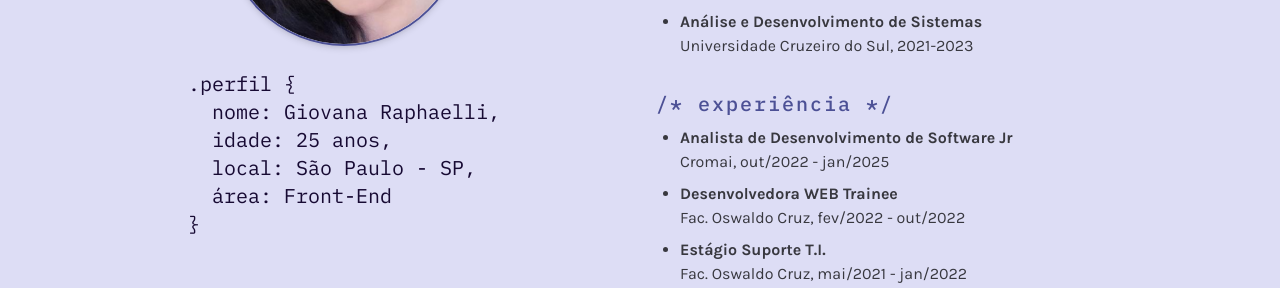
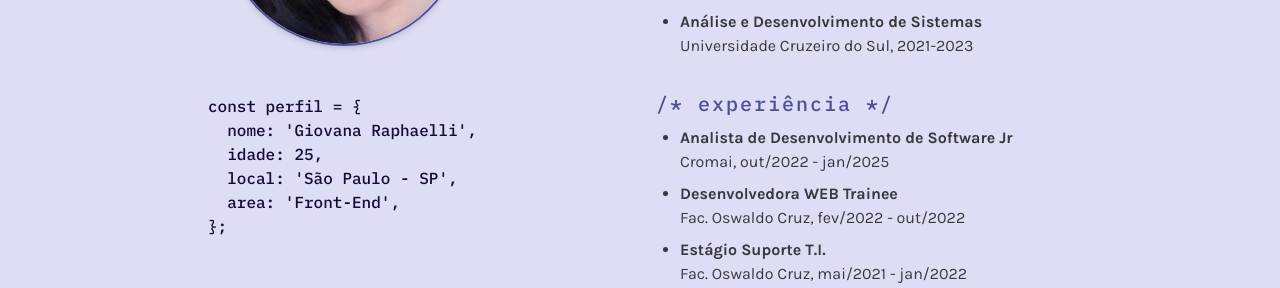
Before and after one commit to giovanaraphaelli/portfolio, a React (Vite) app: page / in a window 1280 px wide. Shown: the part 1164-1452 px from the top of the page. Built offline with nearby package versions, Linux system fonts and the light colour scheme; no server answers.

Commit message:
feat: add use-typing-effect hook

```diff
--- a/package.json
+++ b/package.json
@@ -24,7 +24,7 @@
     "react-dom": "^18.3.1",
     "react-hook-form": "^7.54.2",
     "react-icons": "^5.4.0",
-    "react-markdown": "^9.0.3",
+    "react-intersection-observer": "^9.15.0",
     "swiper": "^11.2.1",
     "tailwind-merge": "^2.6.0",
     "tailwindcss-animate": "^1.0.7",
--- /dev/null
+++ b/src/hooks/use-typing-effect.ts
@@ -0,0 +1,19 @@
+import { useEffect, useState } from 'react';
+
+export function useTypingEffect(text: string, speed: number, trigger: boolean) {
+  const [typedText, setTypedText] = useState('');
+
+  useEffect(() => {
+    if (trigger) {
+      let i = 0;
+      const interval = setInterval(() => {
+        setTypedText(text.slice(0, i));
+        i++;
+        if (i > text.length) clearInterval(interval);
+      }, speed);
+      return () => clearInterval(interval);
+    }
+  }, [text, speed, trigger]);
+
+  return typedText;
+}
--- a/src/pages/about/index.tsx
+++ b/src/pages/about/index.tsx
@@ -1,38 +1,23 @@
-import ReactMarkdown from 'react-markdown';
+import { useInView } from 'react-intersection-observer';
 import { Layout } from '../../components/layout';
+import { useTypingEffect } from '@/hooks/use-typing-effect';
 
-const profile = `
-\`\`\`css
-.perfil {
-  nome: Giovana Raphaelli,
-  idade: 25 anos,
-  local: São Paulo - SP,
-  área: Front-End
-}
-\`\`\`
-`;
-
-const education = `
-\`\`\`css
-/* formação */
-\`\`\`
-`;
-
-const experience = `
-\`\`\`css
-/* experiência */
-\`\`\`
-`;
-
-const subtitle = `
-\`\`\`html
-<!-- sobre mim -->
-\`\`\`
+const fullProfile = `
+const perfil = {
+  nome: 'Giovana Raphaelli',
+  idade: 25,
+  local: 'São Paulo - SP',
+  area: 'Front-End',
+};
 `;
 
 export function About() {
+  const { ref, inView } = useInView({ triggerOnce: true, threshold: 0.5 });
+
+  const typedText = useTypingEffect(fullProfile, 20, inView);
+
   return (
-    <Layout subtitle={subtitle} id="about">
+    <Layout subtitle="<!-- sobre mim -->" id="about">
       <div className="grid grid-cols-1 md:grid-cols-2 gap-8 py-8 max-w-6xl">
         <div className="flex items-center flex-col gap-6">
           <img
@@ -40,9 +25,11 @@ export function About() {
             src="perfil.png"
             alt="Profile"
           />
-          <ReactMarkdown className="font-mono text-base lg:text-xl text-light-primary dark:text-dark-secondary">
-            {profile}
-          </ReactMarkdown>
+          <div ref={ref}>
+            <pre className="font-mono text-base font-medium text-light-primary dark:text-dark-secondary min-w-[17rem] text-left">
+              <code>{typedText}</code>
+            </pre>
+          </div>
         </div>
 
         <div className="flex flex-col gap-6 justify-center">
@@ -58,9 +45,9 @@ export function About() {
           </p>
 
           <div>
-            <ReactMarkdown className="font-mono text-xl font-medium tracking-widest text-light-secondary dark:text-dark-primary">
-              {education}
-            </ReactMarkdown>
+            <code className="font-mono text-xl font-medium tracking-widest text-light-secondary dark:text-dark-primary">
+              /* formação */
+            </code>
             <ul className="py-2 list-disc text-light-text dark:text-dark-text">
               <li className="ml-6">
                 <span className="text-base font-bold">
@@ -75,9 +62,9 @@ export function About() {
           </div>
 
           <div>
-            <ReactMarkdown className="font-mono text-xl font-medium tracking-widest text-light-secondary dark:text-dark-primary">
-              {experience}
-            </ReactMarkdown>
+            <code className="font-mono text-xl font-medium tracking-widest text-light-secondary dark:text-dark-primary">
+              /* experiência */
+            </code>
             <ul className="py-2 list-disc text-light-text dark:text-dark-text">
               <li className="ml-6 mb-2">
                 <span className="text-base font-bold">
```
Also changed, not shown: 1 other file (tests, documents, lock files or other folders).
